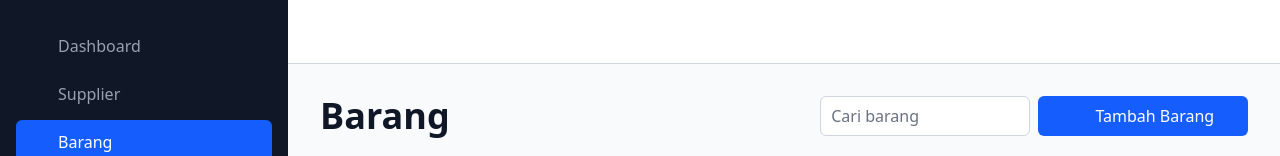
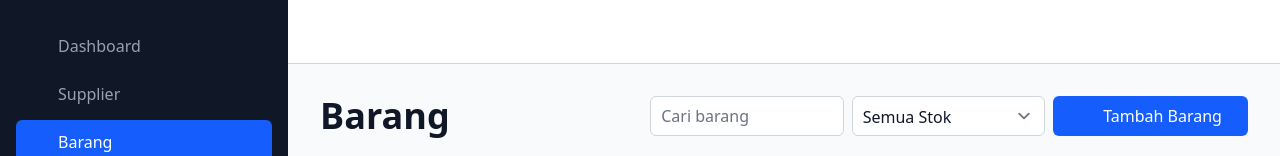
Before and after one commit to ibrahimalanshor/bisnet, a Vue app: page /product in a window 1280 px wide. Shown: the top 156 px of the page. Built offline with nearby package versions, Linux system fonts and the light colour scheme; some icons are missing; a web font is replaced by a local one.

Commit message:
product filter by stock status

```diff
--- /dev/null
+++ b/src/components/base/BaseSelect.vue
@@ -0,0 +1,38 @@
+<script setup>
+import { computed } from 'vue';
+
+const props = defineProps({
+  options: {
+    type: Array,
+    default: () => [],
+  },
+  size: {
+    type: String,
+    default: 'md',
+  },
+  width: {
+    type: String,
+    default: 'full',
+  },
+});
+
+const sizeClass = computed(() => {
+  return {
+    sm: 'h-8 px-2',
+    md: 'h-10 px-2.5',
+  }[props.size];
+});
+const classList = computed(() => [
+  sizeClass.value,
+  props.width === 'full' ? 'w-full' : '',
+  'px-2.5 border-gray-300 rounded-md focus:ring-1 focus:ring-blue-600 focus:border-blue-600 disabled:bg-gray-100',
+]);
+</script>
+
+<template>
+  <select :class="classList">
+    <option v-for="option in options" :key="option.id">
+      {{ option.name }}
+    </option>
+  </select>
+</template>
--- a/src/features/product/components/ProductIndexPage.vue
+++ b/src/features/product/components/ProductIndexPage.vue
@@ -7,6 +7,7 @@ import BaseTable from '../../../components/base/BaseTable.vue';
 import BaseAlert from '../../../components/base/BaseAlert.vue';
 import BaseInput from '../../../components/base/BaseInput.vue';
 import BasePagination from '../../../components/base/BasePagination.vue';
+import BaseSelect from '../../../components/base/BaseSelect.vue';
 import ProductFormModal from './ProductFormModal.vue';
 import ProductDeleteConfirm from './ProductDeleteConfirm.vue';
 import ProductDetailModal from './ProductDetailModal.vue';
@@ -30,6 +31,12 @@ const columns = [
     render: ({ item }) => h(ProductStock, { product: item }),
   },
   { id: 'action', name: 'Aksi' },
+];
+const filterStockStatusOptions = [
+  { id: 'null', name: 'Semua Stok' },
+  { id: 'has_stock', name: 'Stok Ada' },
+  { id: 'low_stock', name: 'Stok Hampir Habis' },
+  { id: 'out_stock', name: 'Stok Habis' },
 ];
 const loading = ref(true);
 const error = ref(false);
@@ -106,6 +113,7 @@ loadProducts();
           v-model="filter.search"
           @input-debounce="loadProducts({ reload: true })"
         />
+        <BaseSelect :options="filterStockStatusOptions" />
         <BaseButton icon="ri:add-fill" class="w-full" @click="onAdd"
           >Tambah Barang</BaseButton
         >
```
